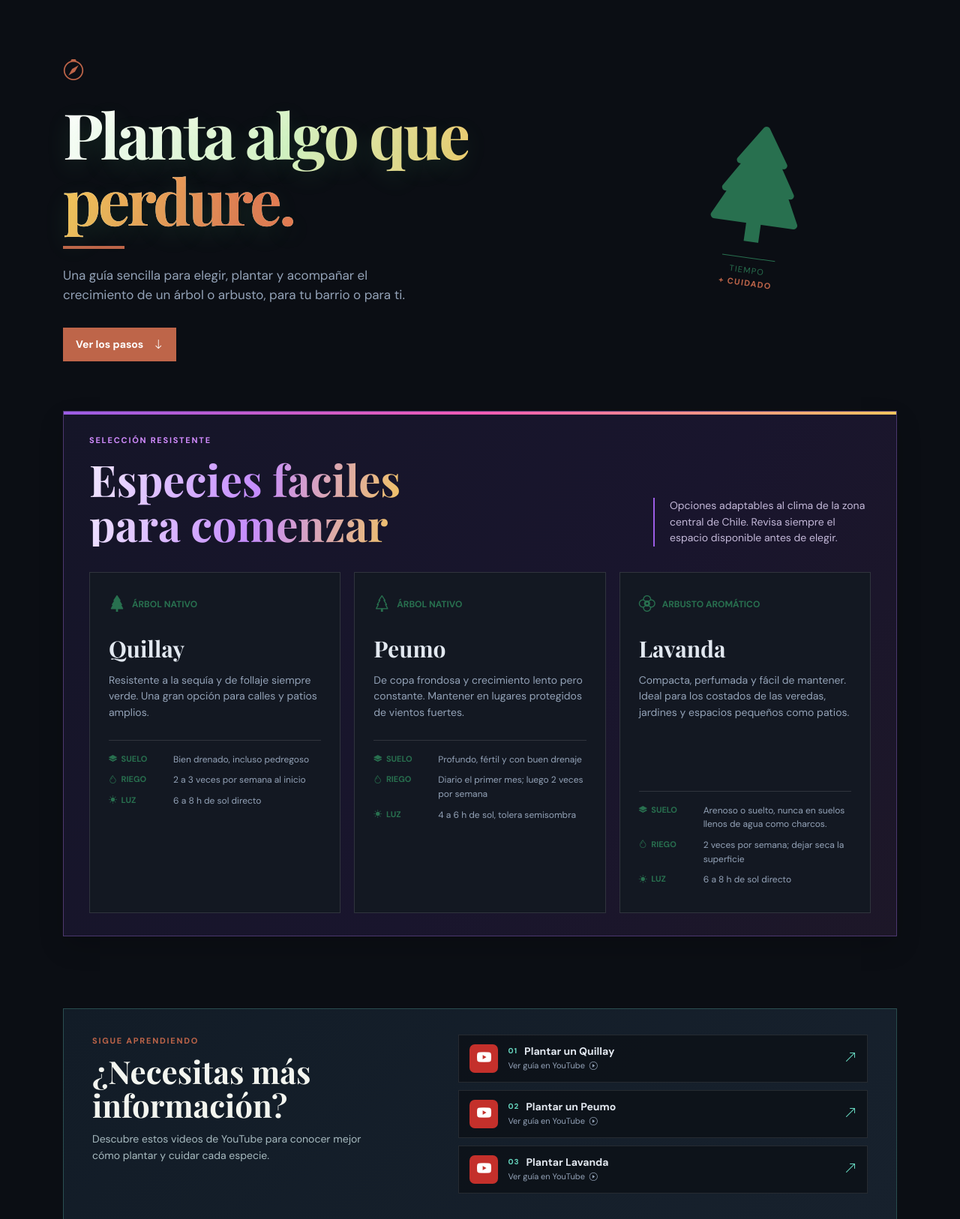
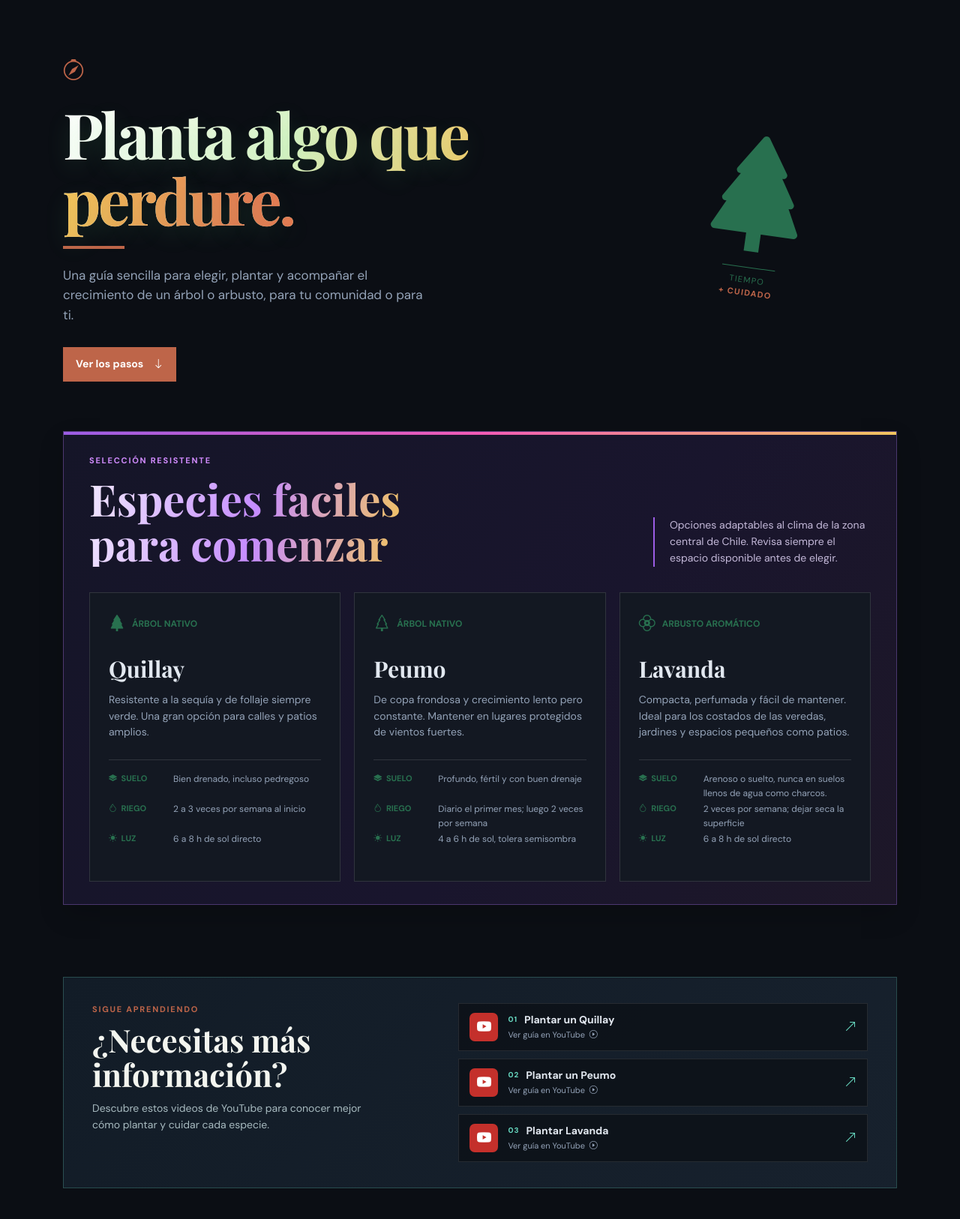
Before and after one commit to kagekaoo942/RadarVerde, a Flask app: page /guia in a window 1280 px wide. Shown: the part 97-1723 px from the top of the page at 75% size. Run offline with Flask 3, Linux system fonts and the light colour scheme.

Commit message:
terminar

```diff
--- a/css/guia.css
+++ b/css/guia.css
@@ -442,15 +442,19 @@ body {
 
 .care-list {
     border-top: 1px solid var(--line);
+    display: grid;
+    gap: 0;
+    grid-template-rows: repeat(3, minmax(40px, auto));
     margin-top: 22px;
     padding-top: 16px;
 }
 
 .care-list > div {
+    align-items: start;
     display: grid;
     gap: 8px;
     grid-template-columns: 78px 1fr;
-    margin-bottom: 9px;
+    margin-bottom: 0;
 }
 
 .care-list dt {
@@ -819,6 +823,11 @@ body {
         min-height: auto;
     }
 
+    .care-list {
+        grid-template-rows: none;
+        row-gap: 9px;
+    }
+
     .more-info {
         display: block;
         margin: 0 20px 52px;
--- a/templates/guia.html
+++ b/templates/guia.html
@@ -28,7 +28,7 @@
                 <p class="eyebrow"><i class="bi bi-compass" aria-hidden="true"></i></p>
                 <h1>Planta algo que<br><em>perdure.</em></h1>
                 <p class="hero-text">Una guía sencilla para elegir, plantar y acompañar el crecimiento de un árbol o
-                    arbusto, para tu barrio o para ti.</p>
+                    arbusto, para tu comunidad o para ti.</p>
                 <a class="hero-action" href="#pasos" id="guide-toggle" aria-controls="guide-reveal"
                     aria-expanded="false">Ver los pasos <i class="bi bi-arrow-down" aria-hidden="true"></i></a>
             </div>
@@ -77,16 +77,16 @@
                             <div class="step-icon"><i class="bi bi-moisture" aria-hidden="true"></i></div>
                             <div>
                                 <h3>Prepara el suelo</h3>
-                                <p>Haz un hoyo dos veces más ancho que el cepellón y de la misma profundidad. Mezcla la
-                                    tierra
-                                    retirada con compost maduro.</p>
+                                <p>Haz un hoyo dos veces más ancho que el cepellón (masa compacta formada por las
+                                    raíces) y de la misma profundidad. Mezcla la tierra
+                                    retirada con abono ya maduro.</p>
                             </div>
                         </article>
                         <article class="step-row">
                             <span class="step-number">04</span>
                             <div class="step-icon"><i class="bi bi-flower1" aria-hidden="true"></i></div>
                             <div>
-                                <h3>Planta sin apretar</h3>
+                                <h3>Planta con cuidado</h3>
                                 <p>Retira el contenedor con cuidado, afloja suavemente las raíces y deja el cuello de la
                                     planta
                                     al nivel del suelo.</p>
@@ -173,7 +173,6 @@
                         <p>Compacta, perfumada y fácil de mantener. Ideal para los costados de las veredas, jardines y
                             espacios pequeños
                             como patios.</p>
-                        </p>
                         <dl class="care-list">
                             <div>
                                 <dt><i class="bi bi-layers-fill"></i> Suelo</dt>
```
